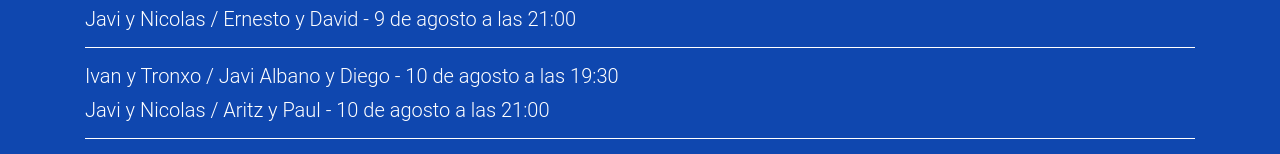
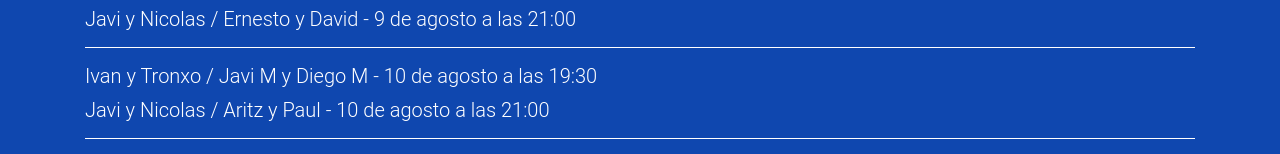
Before and after one commit to MarioGM3/torneos-arabayona, a plain HTML site: page padel.html in a window 1280 px wide. Shown: the part 495-649 px from the top of the page. Drawn offline with Linux system fonts and the light colour scheme.

Commit message:
Update padel.html

```diff
--- a/padel.html
+++ b/padel.html
@@ -84,7 +84,7 @@
 
                     <hr class="hr-white"/>
 
-                    <p class="white">Ivan y Tronxo / Javi Albano y Diego - 10 de agosto a las 19:30</p>
+                    <p class="white">Ivan y Tronxo / Javi M y Diego M - 10 de agosto a las 19:30</p>
                     <p class="white">Javi y Nicolas / Aritz y Paul - 10 de agosto a las 21:00</p>
 
                     <hr class="hr-white"/>
```
